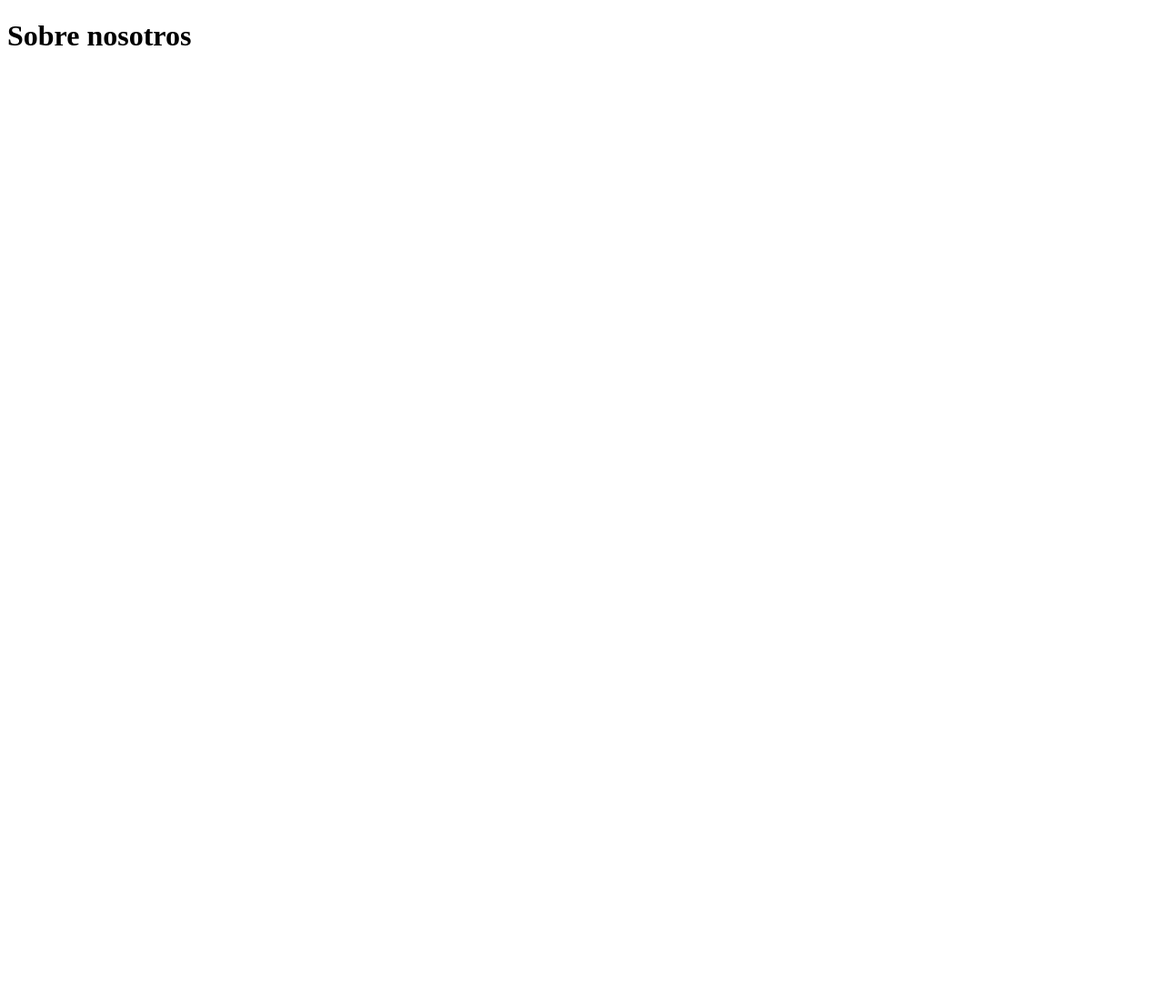
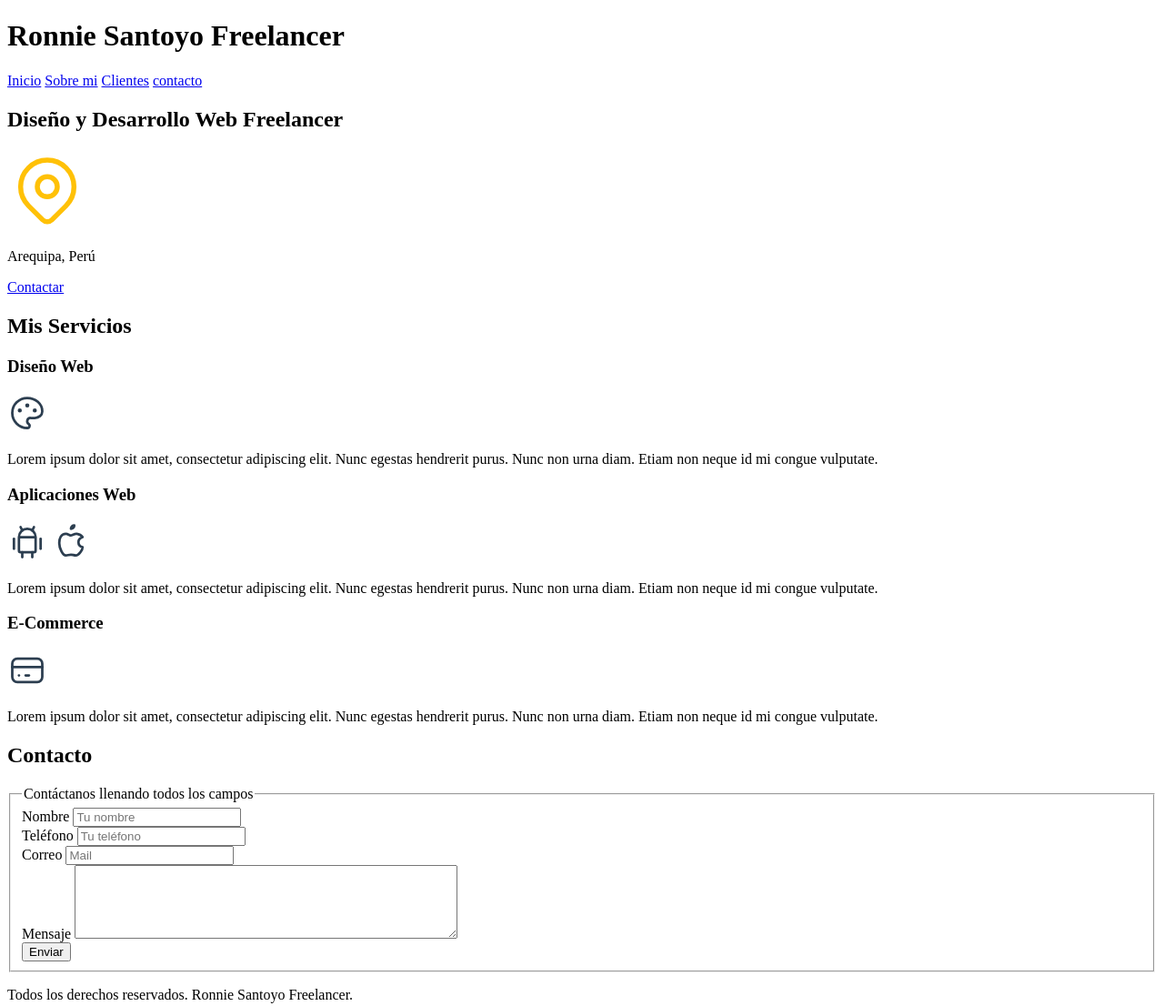
Before and after one commit to rooney2j/Curso-HTML-Proyecto1, a plain HTML site: page nosotros.html in a window 1280 px wide. Shown: the whole page at 91% size. Before the commit the page ends 800 px from the top, so only its background shows below. Drawn offline with Linux system fonts and the light colour scheme.

Commit message:
Avance con CSS

```diff
--- /dev/null
+++ b/css/styles.css
@@ -0,0 +1,16 @@
+html {
+  font-size: 62.5%;
+}
+
+body {
+  font-size: 16px;  /* 1 rem = 10 px */
+}
+
+.titulo {
+  text-align: center;
+  font-size: 3.8rem;
+}
+
+.titulo span {
+  font-size: 2rem;
+}
--- a/nosotros.html
+++ b/nosotros.html
@@ -2,9 +2,129 @@
 <html lang="es" dir="ltr">
   <head>
     <meta charset="utf-8">
-    <title></title>
+    <title>Diseñador Freelancer</title>
   </head>
+
   <body>
-    <h1>Sobre nosotros</h1>
+
+    <header>
+      <h1>Ronnie Santoyo Freelancer</h1>
+    </header>
+
+    <nav>
+      <a href="index.html">Inicio</a>
+      <a href="#">Sobre mi</a>
+      <a href="#">Clientes</a>
+      <a href="#">contacto</a>
+    </nav>
+
+    <section>
+      <h2>Diseño y Desarrollo Web Freelancer</h2>
+
+      <svg xmlns="http://www.w3.org/2000/svg" class="icon icon-tabler icon-tabler-map-pin" width="88" height="88" viewBox="0 0 24 24" stroke-width="1.5" stroke="#FFC107" fill="none" stroke-linecap="round" stroke-linejoin="round">
+        <path stroke="none" d="M0 0h24v24H0z" fill="none"/>
+        <circle cx="12" cy="11" r="3" />
+        <path d="M17.657 16.657l-4.243 4.243a2 2 0 0 1 -2.827 0l-4.244 -4.243a8 8 0 1 1 11.314 0z" />
+      </svg>
+
+      <p>Arequipa, Perú</p>
+
+      <a href="#">Contactar</a>
+    </section>
+
+    <main>
+      <h2>Mis Servicios</h2>
+
+      <section>
+        <h3>Diseño Web</h3>
+
+        <svg xmlns="http://www.w3.org/2000/svg" class="icon icon-tabler icon-tabler-palette" width="44" height="44" viewBox="0 0 24 24" stroke-width="1.5" stroke="#2c3e50" fill="none" stroke-linecap="round" stroke-linejoin="round">
+          <path stroke="none" d="M0 0h24v24H0z" fill="none"/>
+          <path d="M12 21a9 9 0 1 1 0 -18a9 8 0 0 1 9 8a4.5 4 0 0 1 -4.5 4h-2.5a2 2 0 0 0 -1 3.75a1.3 1.3 0 0 1 -1 2.25" />
+          <circle cx="7.5" cy="10.5" r=".5" fill="currentColor" />
+          <circle cx="12" cy="7.5" r=".5" fill="currentColor" />
+          <circle cx="16.5" cy="10.5" r=".5" fill="currentColor" />
+        </svg>
+
+        <p>Lorem ipsum dolor sit amet, consectetur adipiscing elit. Nunc egestas hendrerit purus. Nunc non urna diam. Etiam non neque id mi congue vulputate.</p>
+      </section>
+
+      <section>
+        <h3>Aplicaciones Web</h3>
+
+        <svg xmlns="http://www.w3.org/2000/svg" class="icon icon-tabler icon-tabler-brand-android" width="44" height="44" viewBox="0 0 24 24" stroke-width="1.5" stroke="#2c3e50" fill="none" stroke-linecap="round" stroke-linejoin="round">
+          <path stroke="none" d="M0 0h24v24H0z" fill="none"/>
+          <line x1="4" y1="10" x2="4" y2="16" />
+          <line x1="20" y1="10" x2="20" y2="16" />
+          <path d="M7 9h10v8a1 1 0 0 1 -1 1h-8a1 1 0 0 1 -1 -1v-8a5 5 0 0 1 10 0" />
+          <line x1="8" y1="3" x2="9" y2="5" />
+          <line x1="16" y1="3" x2="15" y2="5" />
+          <line x1="9" y1="18" x2="9" y2="21" />
+          <line x1="15" y1="18" x2="15" y2="21" />
+        </svg>
+
+        <svg xmlns="http://www.w3.org/2000/svg" class="icon icon-tabler icon-tabler-brand-apple" width="44" height="44" viewBox="0 0 24 24" stroke-width="1.5" stroke="#2c3e50" fill="none" stroke-linecap="round" stroke-linejoin="round">
+          <path stroke="none" d="M0 0h24v24H0z" fill="none"/>
+          <path d="M9 7c-3 0 -4 3 -4 5.5c0 3 2 7.5 4 7.5c1.088 -.046 1.679 -.5 3 -.5c1.312 0 1.5 .5 3 .5s4 -3 4 -5c-.028 -.01 -2.472 -.403 -2.5 -3c-.019 -2.17 2.416 -2.954 2.5 -3c-1.023 -1.492 -2.951 -1.963 -3.5 -2c-1.433 -.111 -2.83 1 -3.5 1c-.68 0 -1.9 -1 -3 -1z" />
+          <path d="M12 4a2 2 0 0 0 2 -2a2 2 0 0 0 -2 2" />
+        </svg>
+
+        <p>Lorem ipsum dolor sit amet, consectetur adipiscing elit. Nunc egestas hendrerit purus. Nunc non urna diam. Etiam non neque id mi congue vulputate.</p>
+      </section>
+
+      <section>
+        <h3>E-Commerce</h3>
+
+        <svg xmlns="http://www.w3.org/2000/svg" class="icon icon-tabler icon-tabler-credit-card" width="44" height="44" viewBox="0 0 24 24" stroke-width="1.5" stroke="#2c3e50" fill="none" stroke-linecap="round" stroke-linejoin="round">
+          <path stroke="none" d="M0 0h24v24H0z" fill="none"/>
+          <rect x="3" y="5" width="18" height="14" rx="3" />
+          <line x1="3" y1="10" x2="21" y2="10" />
+          <line x1="7" y1="15" x2="7.01" y2="15" />
+          <line x1="11" y1="15" x2="13" y2="15" />
+        </svg>
+
+        <p>Lorem ipsum dolor sit amet, consectetur adipiscing elit. Nunc egestas hendrerit purus. Nunc non urna diam. Etiam non neque id mi congue vulputate.</p>
+      </section>
+    </main>
+
+    <section>
+      <h2>Contacto</h2>
+
+      <form class="" action="index.html" method="post">
+        <fieldset>
+          <legend>Contáctanos llenando todos los campos</legend>
+
+          <div class="">
+            <label for="">Nombre</label>
+            <input type="text" placeholder="Tu nombre" name="" value="">
+          </div>
+
+          <div class="">
+            <label for="">Teléfono</label>
+            <input type="tel" placeholder="Tu teléfono" name="" value="">
+          </div>
+
+          <div class="">
+            <label for="">Correo</label>
+            <input type="text" placeholder="Mail" name="" value="">
+          </div>
+
+          <div class="">
+            <label for="">Mensaje</label>
+            <textarea name="name" rows="5" cols="50"></textarea>
+          </div>
+
+          <div class="">
+            <input type="submit" name="" value="Enviar">
+          </div>
+
+        </fieldset>
+      </form>
+    </section>
+
+    <footer>
+      <p>Todos los derechos reservados. Ronnie Santoyo Freelancer.</p>
+    </footer>
+
   </body>
 </html>
```
Also changed, not shown: index.html (+6 -2 lines).
